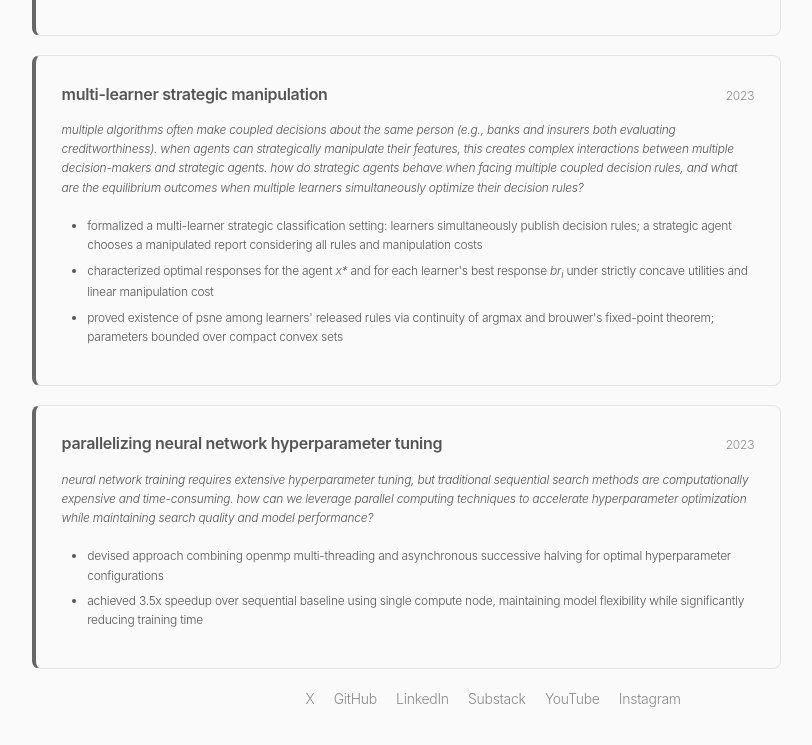
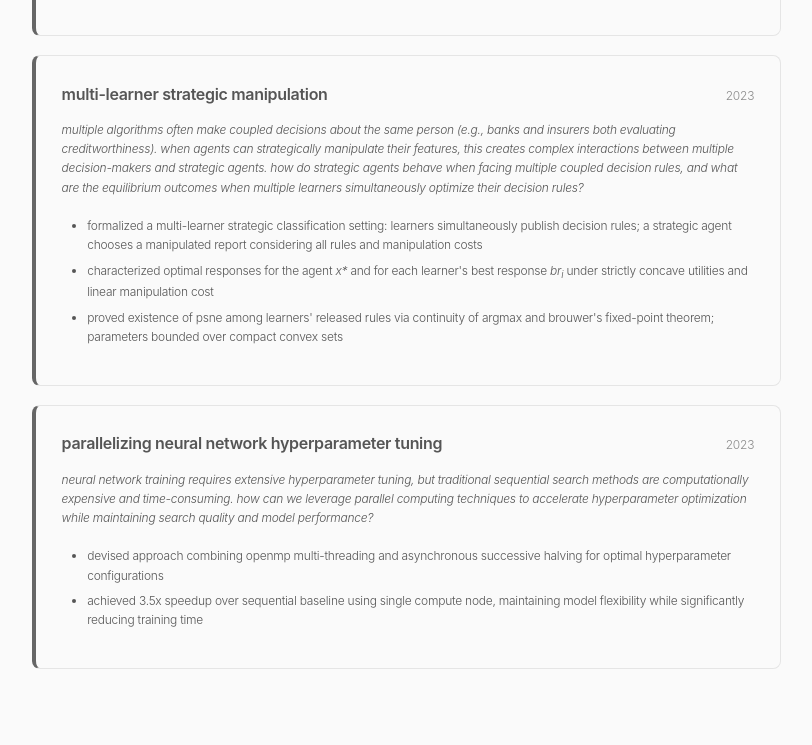
Before and after one commit to evanjiang943/evanjiang943.github.io, a plain HTML site: page research.html in a window 1280 px wide. Shown: the part 1698-2443 px from the top of the page, without its empty margins (370-1182 px from the left). Drawn offline with Linux system fonts and the light colour scheme.

Commit message:
Remove social links from research page
- Remove social links section from research.html
- Keep social links on all other pages (index, projects, experience, education)
- Clean up research page layout without social links

```diff
--- a/research.html
+++ b/research.html
@@ -164,17 +164,6 @@
                 </div>
             </div>
         </section>
-
-
-        <!-- Social Links -->
-        <div class="social-links">
-            <a href="https://twitter.com/evanjiang943" target="_blank" class="social-link">X</a>
-            <a href="https://github.com/evanjiang943" target="_blank" class="social-link">GitHub</a>
-            <a href="https://linkedin.com/in/evanjiang1" target="_blank" class="social-link">LinkedIn</a>
-            <a href="https://evanjiang1.substack.com/" target="_blank" class="social-link">Substack</a>
-            <a href="https://www.youtube.com/@evanjiang1" target="_blank" class="social-link">YouTube</a>
-            <a href="https://www.instagram.com/_evanjiang_" target="_blank" class="social-link">Instagram</a>
-        </div>
         </div>
     </main>
 
```
